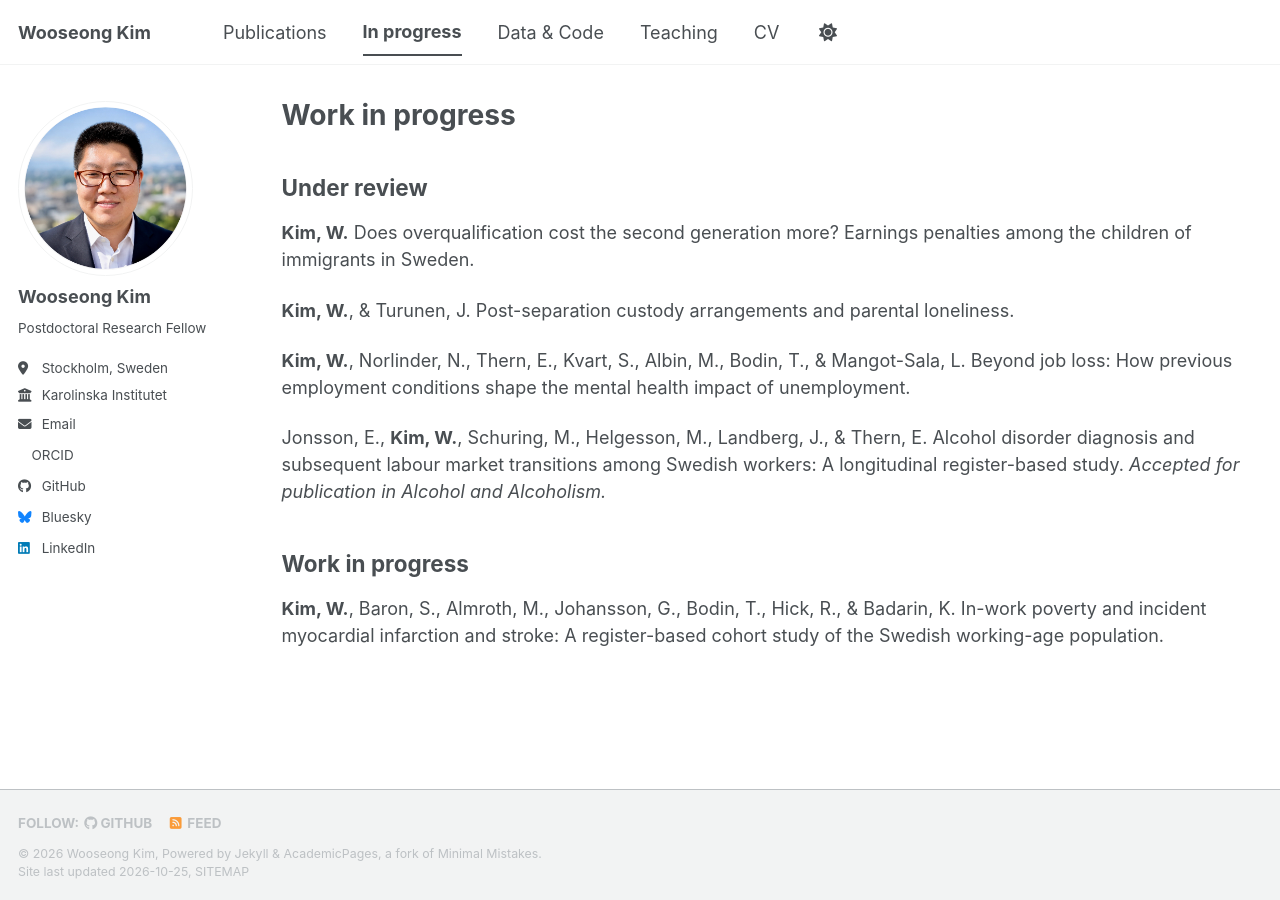
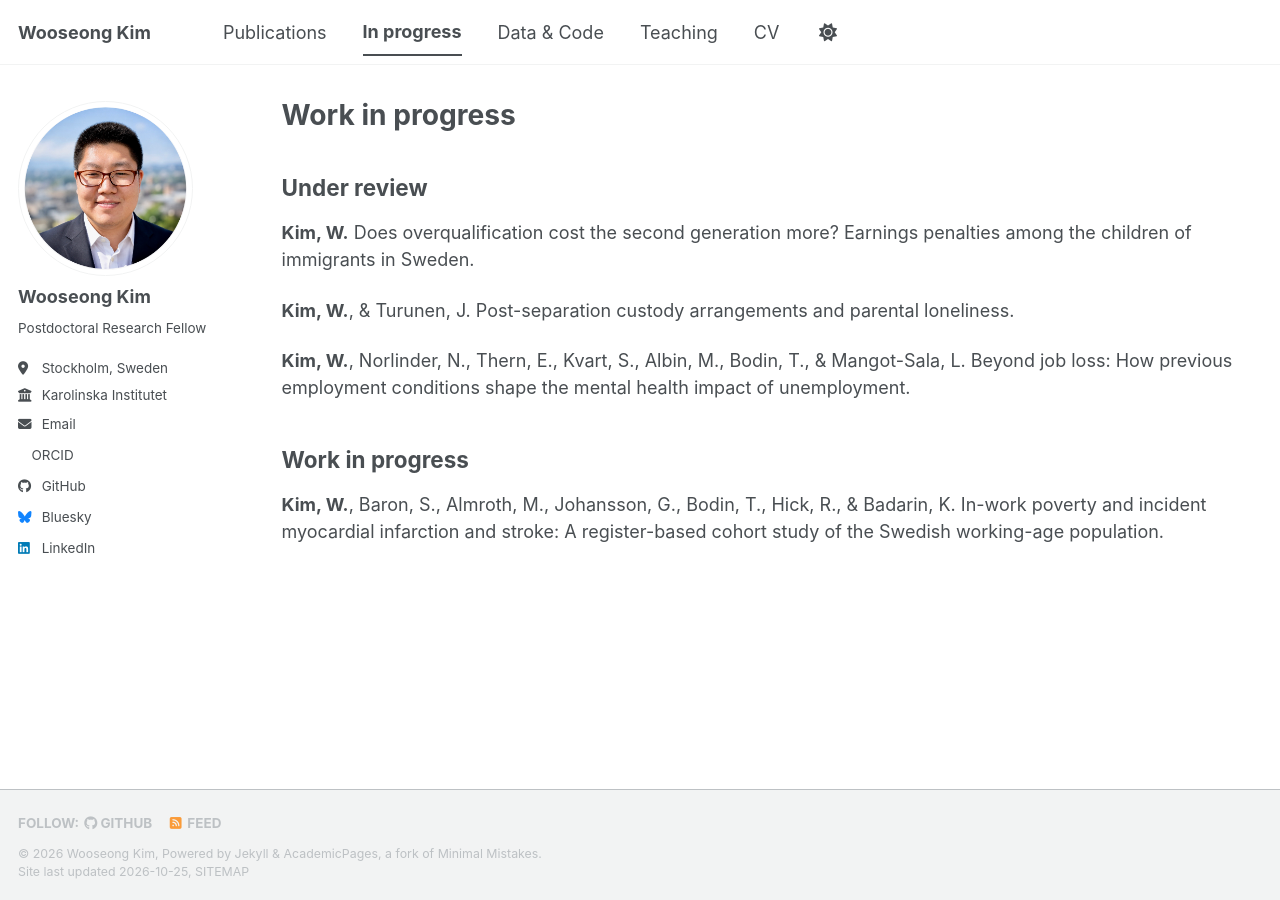
Before and after one commit to wooseongkim1992/wooseongkim1992.github.io, a Jekyll site: the page built from _pages/inprogress.md, in a window 1280 px wide. Built offline with Jekyll 4.4.1, drawn with Linux system fonts in a browser that asks for light colours; a style sheet for code colours, icons or effects is not loaded.

Commit message:
Move accepted Alcohol and Alcoholism paper to Publications as forthcoming
Co-Authored-By: Claude Opus 5.5 <noreply@anthropic.com>
Claude-Session: https://claude.ai/code/session_01GfBbBnqcUfgWZ8g9T6W9Yr

```diff
--- a/_pages/inprogress.md
+++ b/_pages/inprogress.md
@@ -13,8 +13,6 @@ author_profile: true
 
 **Kim, W.**, Norlinder, N., Thern, E., Kvart, S., Albin, M., Bodin, T., & Mangot-Sala, L. Beyond job loss: How previous employment conditions shape the mental health impact of unemployment.
 
-Jonsson, E., **Kim, W.**, Schuring, M., Helgesson, M., Landberg, J., & Thern, E. Alcohol disorder diagnosis and subsequent labour market transitions among Swedish workers: A longitudinal register-based study. *Accepted for publication in Alcohol and Alcoholism.*
-
 ## Work in progress
 
 **Kim, W.**, Baron, S., Almroth, M., Johansson, G., Bodin, T., Hick, R., & Badarin, K. In-work poverty and incident myocardial infarction and stroke: A register-based cohort study of the Swedish working-age population.
```
Also changed, not shown: _pages/publications.md (+3 -0 lines).
